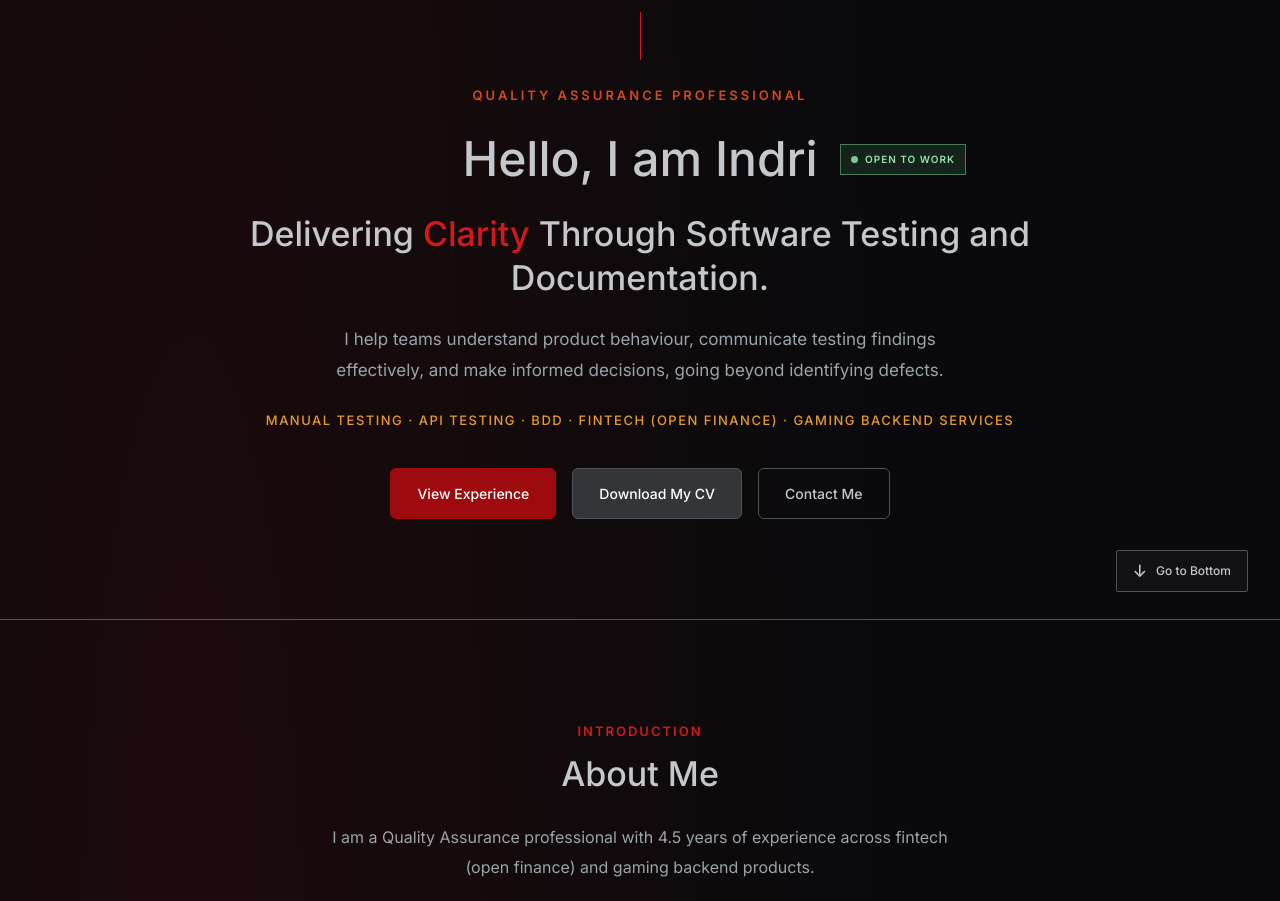
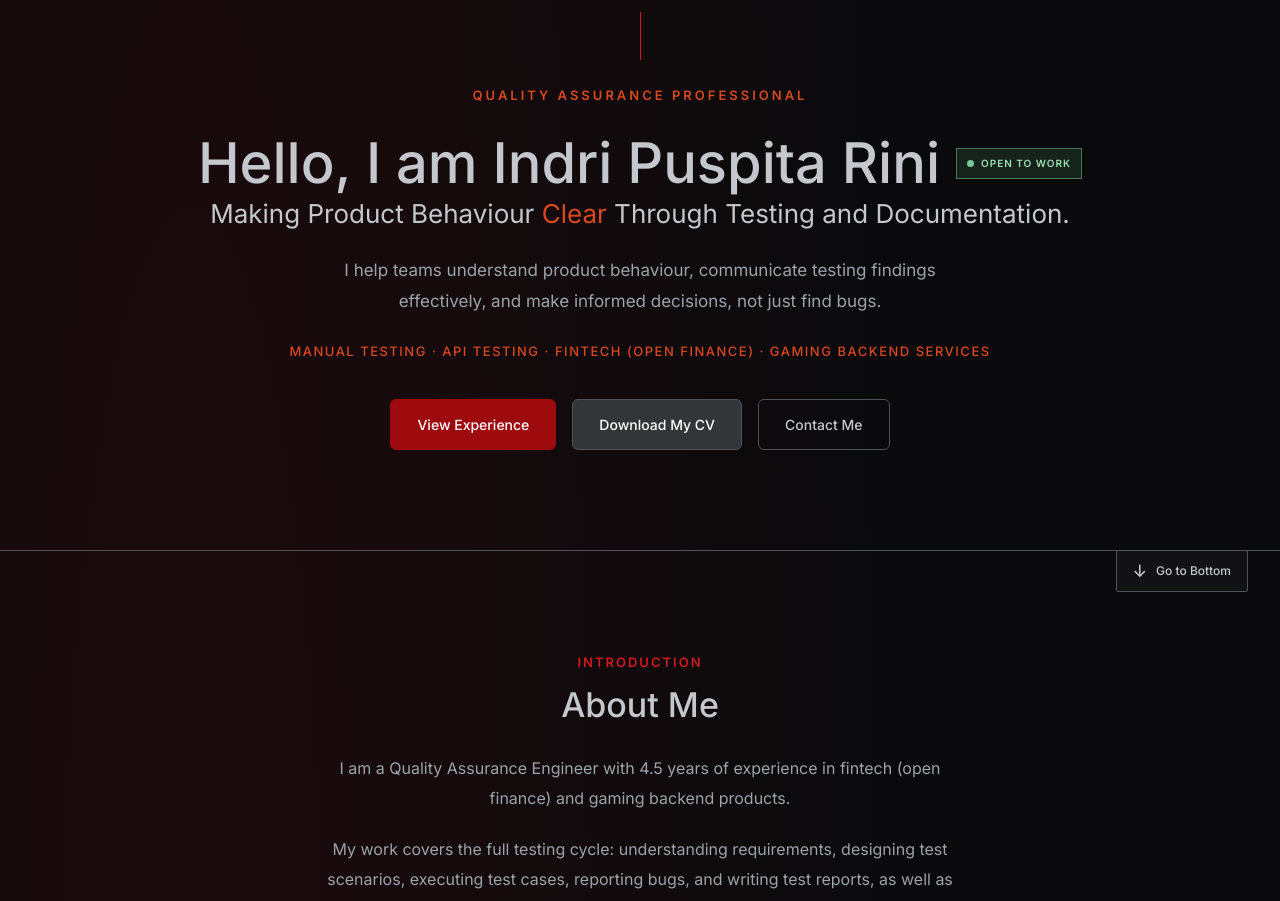
Before and after one commit to summerine/qa-portfolio, a React (Vite) app: page / in a window 1280 px wide. Shown: the part 180-1081 px from the top of the page. Built offline with nearby package versions, Linux system fonts and the light colour scheme.

Commit message:
rework on about, home, skills and experience components

```diff
--- a/index.html
+++ b/index.html
@@ -7,7 +7,7 @@
     <meta charset="UTF-8" />
     <link rel="icon" type="image/svg+xml" href="/favicon.svg" />
     <meta name="viewport" content="width=device-width, initial-scale=1.0" />
-    <title>qa-portfolio</title>
+    <title>Indri Puspita Rini - QA Portfolio</title>
   </head>
   <body>
     <div id="root"></div>
--- a/src/App.css
+++ b/src/App.css
@@ -73,14 +73,14 @@
 
 .hero-name {
   font-family: var(--font-heading);
-  font-size: clamp(40px, 5vw, 48px);
+  font-size: clamp(44px, 5.5vw, 56px);
   font-weight: 500;
   margin-bottom: 20px;
 }
 
 .hero-content {
   width: 100%;
-  max-width: 850px;
+  max-width: 950px;
 }
 
 .hero-label {
@@ -93,8 +93,8 @@
 }
 
 .hero h2 {
-  font-size: clamp(26px, 3.5vw, 34px);
-  font-weight: 500;
+  font-size: clamp(22px, 2.5vw, 26px);
+  font-weight: 400;
   line-height: 1.3;
   margin-bottom: 24px;
 }
@@ -120,190 +120,6 @@
 
 .hero-secondary strong {
   color: var(--accent-warm);
-  font-weight: 500;
-}
-
-.hero-actions {
-  display: flex;
-  justify-content: center;
-  align-items: center;
-  flex-wrap: wrap;
-  gap: 16px;
-}
-
-
-/* =================================
-   3. BUTTONS
-================================= */
-
-.button-primary
-{
-  display: inline-block;
-  padding: 13px 26px;
-  font-family: var(--font-body);
-  font-size: 14px;
-  font-weight: 500;
-  border-radius: 6px;
-  transition: all 0.3s ease;
-}
-
-.button-primary {
-  background: var(--accent);
-  border: 1px solid var(--accent);
-  color: #FFFFFF;
-}
-
-.button-primary:hover {
-  background: var(--accent-light);
-  border-color: var(--accent-light);
-}
-
-.button-secondary {
-  background: var(--accent-muted);
-  border: 1px solid var(--accent);
-  color: #FFFFFF;
-}
-
-.button-secondary:hover {
-  border-color: var(--accent-light);
-  color: var(--accent-light);
-}
-
-
-/* Visible outline when navigating with the keyboard */
-a:focus-visible {
-  outline: 2px solid var(--accent-light);
-  outline-offset: 3px;
-}
-
-
-/* =================================
-   4. SHARED SECTION LABEL
-================================= */
-
-.section-label {
-  color: var(--accent-light);
-  font-family: var(--font-body);
-  font-size: 13px;
-  font-weight: 600;
-  letter-spacing: 2px;
-  margin-bottom: 12px;
-}
-
-
-/* =================================
-   1. NAVIGATION
-================================= */
-
-.navbar {
-  width: 100%;
-  padding: 32px 24px;
-  display: flex;
-  flex-direction: column;
-  align-items: center;
-  gap: 22px;
-  border-bottom: 1px solid var(--border);
-}
-
-.navbar-logo {
-  font-family: var(--font-heading);
-  font-size: 20px;
-  font-weight: 600;
-  letter-spacing: 4px;
-  color: var(--text-primary);
-  transition: color 0.3s ease;
-}
-
-.navbar-logo:hover {
-  color: var(--accent-light);
-}
-
-.nav-list {
-  display: flex;
-  justify-content: center;
-  align-items: center;
-  flex-wrap: wrap;
-  gap: 32px;
-  list-style: none;
-}
-
-.nav-list a {
-  font-family: var(--font-body);
-  color: var(--text-secondary);
-  font-size: 13px;
-  letter-spacing: 1.5px;
-  transition: color 0.3s ease;
-}
-
-.nav-list a:hover {
-  color: var(--accent-light);
-}
-
-
-/* =================================
-   2. HOME / HERO SECTION
-================================= */
-
-.hero {
-  min-height: 75vh;
-  width: 100%;
-  display: flex;
-  justify-content: center;
-  align-items: center;
-  padding: 100px 24px;
-  text-align: center;
-  border-bottom: 1px solid var(--border);
-}
-
-.hero-name {
-  font-family: var(--font-heading);
-  font-size: clamp(40px, 5vw, 48px);
-  font-weight: 500;
-  margin-bottom: 20px;
-}
-
-.hero-content {
-  width: 100%;
-  max-width: 850px;
-}
-
-.hero-label {
-  color: var(--accent-warm);
-  font-family: var(--font-body);
-  font-size: 13px;
-  font-weight: 600;
-  letter-spacing: 3px;
-  margin-bottom: 24px;
-}
-
-.hero h2 {
-  font-size: clamp(26px, 3.5vw, 34px);
-  font-weight: 500;
-  line-height: 1.3;
-  margin-bottom: 24px;
-}
-
-.hero-highlight {
-  color: var(--accent-light);
-}
-
-.hero-description {
-  max-width: 650px;
-  margin: 0 auto 24px;
-  color: var(--text-secondary);
-  font-size: 17px;
-  line-height: 1.8;
-}
-
-.hero-secondary {
-  color: var(--text-secondary);
-  font-size: 13px;
-  letter-spacing: 1.5px;
-  margin-bottom: 36px;
-}
-
-.hero-secondary strong {
-  color: var(--accent-amber);
   font-weight: 500;
 }
 
@@ -767,7 +583,7 @@ a:focus-visible {
   }
 
   .hero h2 {
-    font-size: clamp(36px, 8vw, 48px);
+    font-size: clamp(24px, 4.5vw, 32px);
   }
 
   .hero-description {
@@ -1812,20 +1628,20 @@ a:focus-visible {
 }
 
 .hero-name-group {
-  position: relative;
-  display: flex;
-  justify-content: center;
-  align-items: center;
-  margin-bottom: 24px;
+ display: flex;
+ align-items: center;
+ justify-content: center;
+ flex-wrap: wrap;
+ gap: 12px 16px;
 }
 
 .hero-name {
   margin: 0;
-  text-align: center;
+  line-height: 1.2;
 }
 
 .open-to-work {
-  position: absolute;
+  position: static;
   left: calc(50% + 200px);
   display: inline-flex;
   align-items: center;
@@ -1838,6 +1654,7 @@ a:focus-visible {
   font-weight: 600;
   letter-spacing: 1px;
   white-space: nowrap;
+  flex-shrink: 0;
 }
 
 .open-to-work-dot {
--- a/src/components/SkillsComponent.jsx
+++ b/src/components/SkillsComponent.jsx
@@ -9,7 +9,7 @@ const skillCategories = [
       "Exploratory Testing",
       "Manual QA",
       "Regression Testing",
-      "Retesting",
+      "Re-testing",
       "Sanity Testing",
       "Smoke Testing",
       "User Acceptance Testing (UAT)",
@@ -20,15 +20,15 @@ const skillCategories = [
     title: "Tools and Platforms",
     accent: "muted-rose",
     skills: [
-      "Fiddler",
-      "Postman",
-      "Swagger",
-      "JIRA",
       "Confluence",
       "Chrome DevTools",
       "Google Sheets",
       "Google Docs",
-      "QMetry"
+      "Fiddler",
+      "JIRA",
+      "Postman",
+      "QMetry",
+      "Swagger"
     ],
   },
   {
@@ -51,8 +51,8 @@ const skillCategories = [
       "Test Cases",
       "Test Plans",
       "Test Reports",
-      "Test Reporting Guidelines",
       "User Manuals",
+      "QA Guidelines"
     ],
   },
   {
@@ -77,22 +77,22 @@ const skillCategories = [
     title: "Platform Experience",
     accent: "antique-gold",
     skills: [
+      "Mobile Applications",
       "Web Applications",
-      "Mobile Applications",
     ],
   },
   {
     number: "08",
-    title: "Professional Strengths",
+    title: "Soft SKills",
     accent: "soft-lavender",
     skills: [
-      "Remote Collaboration",
+      "Adaptability",
       "Cross-team Collaboration",
       "Client Communication",
+      "Knowledge Sharing",
       "Mentorship",
+      "Remote Collaboration",
       "Teamwork",
-      "Knowledge Sharing",
-      "Adaptability",
       "Problem-Solving"
     ]
   },
@@ -101,8 +101,8 @@ const skillCategories = [
     title: "Languages",
     accent: "burnt-copper",
     skills:[
+      "Bahasa Indonesia (Native Proficiency)",
       "English (Professional Working Proficiency)",
-      "Bahasa Indonesia (Native Proficiency)"
     ]
 
   }
--- a/src/sections/About.jsx
+++ b/src/sections/About.jsx
@@ -7,27 +7,28 @@ function About() {
         <h2>About Me</h2>
 
         <p>
-          I am a Quality Assurance professional with 4.5 years of
-          experience across fintech (open finance) and gaming backend
+          I am a Quality Assurance Engineer with 4.5 years of
+          experience in fintech (open finance) and gaming backend
           products.
         </p>
 
         <p>
-          My work covers the full testing cycle: understanding business
-          requirements, designing test scenarios, executing test cases,
-          reporting bugs, writing test reports, and creating documentation such as user manuals and QA guidelines.
-          I work closely with project managers, developers and stakeholders to deliver
-          reliable software.
+          My work covers the full testing cycle: understanding requirements,
+          designing test scenarios, executing test cases, reporting bugs,
+          and writing test reports, as well as documentation
+          such as user manuals and QA guidelines. I work closely with project managers, developers,
+          and stakeholders to deliver reliable software.
         </p>
 
-        <p>I have also worked with international teams across
-          <strong> Europe, the Middle East, and the United States</strong>, adapting to remote and cross-cultural communication, and distributed working environments.
+        <p>I handover worked with international teams across
+          <strong> Europe, the Middle East, and the United States</strong>,
+          adapting to remote and cross-cultural communication, and distributed working environments.
         </p>
 
         <p>
-          I am currently expanding my technical skills in test automation
+          I am currently building my test automation skills
           using Playwright with Python and Pytest, while continuing to
-          strengthen my foundation in software testing.
+          strengthen my testing fundamentals.
         </p>
       </div>
     </section>
--- a/src/sections/Home.jsx
+++ b/src/sections/Home.jsx
@@ -5,7 +5,7 @@ function Home() {
           <p className="hero-label">QUALITY ASSURANCE PROFESSIONAL</p>
 
       <div className="hero-name-group">
-        <h1 className="hero-name">Hello, I am Indri</h1>
+        <h1 className="hero-name">Hello, I am Indri Puspita Rini</h1>
 
         <span className="open-to-work">
           <span className="open-to-work-dot"></span>
@@ -14,19 +14,18 @@ function Home() {
       </div>
 
         <h2>
-          Delivering <span className="hero-highlight">Clarity</span> Through
-          Software Testing and Documentation.
+          Making Product Behaviour <span className="hero-highlight">Clear</span> Through
+          Testing and Documentation.
         </h2>
 
         <p className="hero-description">
           I help teams understand product behaviour, communicate testing
-          findings effectively, and make informed decisions, going beyond
-          identifying defects.
+          findings effectively, and make informed decisions, not just find bugs.
         </p>
 
         <p className="hero-secondary">
           <strong>
-            MANUAL TESTING · API TESTING · BDD · FINTECH (OPEN FINANCE) ·
+            MANUAL TESTING · API TESTING · FINTECH (OPEN FINANCE) ·
             GAMING BACKEND SERVICES
           </strong>
         </p>
@@ -35,7 +34,7 @@ function Home() {
           <a href="#experience" className="button-primary">
             View Experience
           </a>
-          <a href="#" className="button-secondary">
+          <a href={`${import.meta.env.BASE_URL}QA-Engineer-Indri-Puspita-Rini.pdf`} className="button-secondary" download="QA-Engineer-Indri-Puspita-Rini.pdf">
             Download My CV
           </a>
           <a href="#contact" className="button-tertiary">
```
Also changed, not shown: src/components/ExpComponent.jsx (+10 -7 lines), 1 other file (tests, documents, lock files or other folders).
